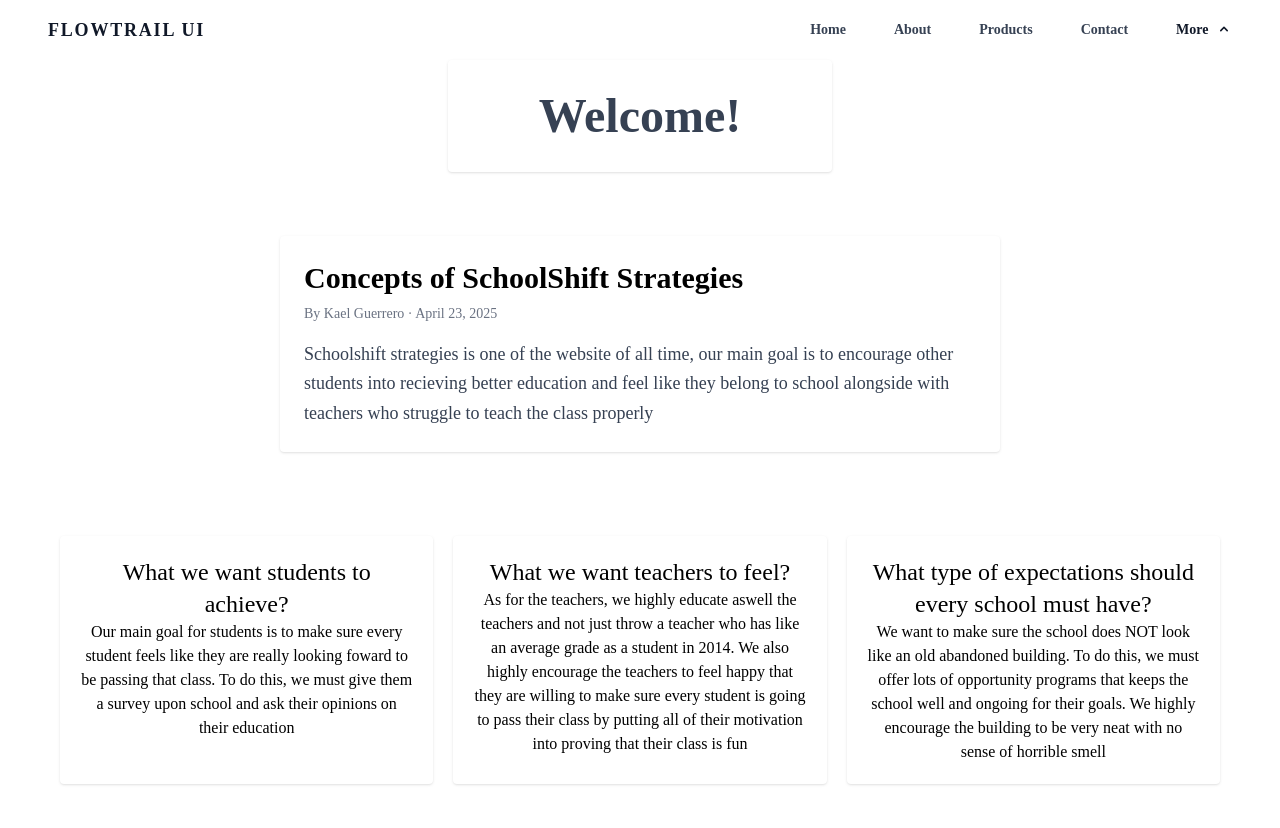
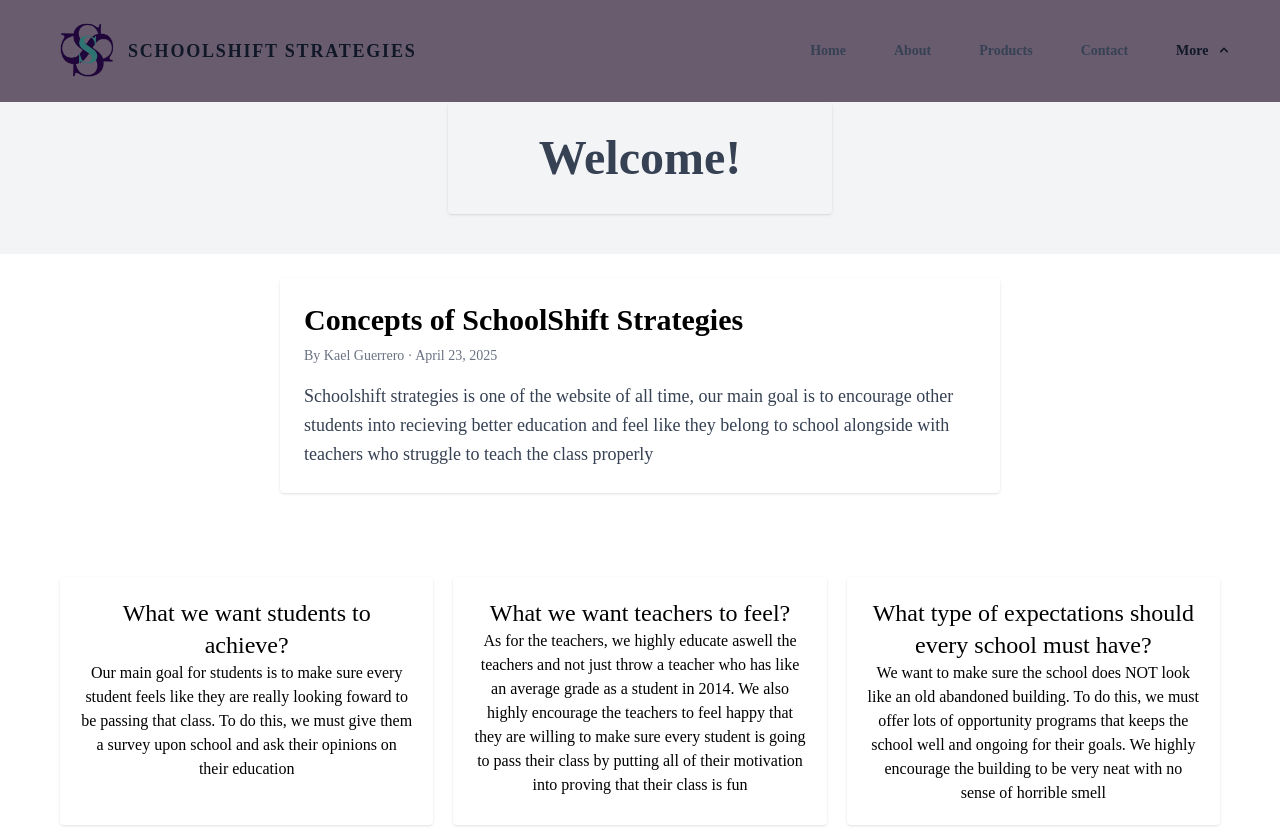
Before and after one commit to Brooklyn-STEAM/schoolshift, a website built with Vite: page src/pages/index.html in a window 1280 px wide. Shown: the top 828 px of the page. Built offline with nearby package versions, Linux system fonts and the light colour scheme; files whose address does not match are found by name.

Commit message:
color navbar

```diff
--- a/src/pages/index.html
+++ b/src/pages/index.html
@@ -10,10 +10,11 @@
     <script src="https://cdn.jsdelivr.net/gh/alpinejs/alpine@v2.x.x/dist/alpine.min.js" defer></script>
 <div class="min-h-screen">
     <div class="antialiased bg-gray-100 dark-mode:bg-gray-900">
-        <div class="w-full text-gray-700 bg-white dark-mode:text-gray-200 dark-mode:bg-gray-800">
-            <div x-data="{ open: true }" class="flex flex-col max-w-screen-xl px-4 mx-auto md:items-center md:justify-between md:flex-row md:px-6 lg:px-8">
+        <div class="w-full text-gray-700  dark-mode:text-gray-200 dark-mode:bg-gray-800">
+            <div x-data="{ open: true }" class="flex bg-mobster-700 flex-col max-w-screen-xl px-4 mx-auto md:items-center md:justify-between md:flex-row md:px-6 lg:px-8">
                 <div class="flex flex-row items-center justify-between p-4">
-                    <a href="#" class="text-lg font-semibold tracking-widest text-gray-900 uppercase rounded-lg dark-mode:text-white focus:outline-none focus:shadow-outline">Flowtrail UI</a>
+                  <img class=""src="src/assets/logobg.png" alt="SSS" width="80">
+                    <a href="#" class="text-lg font-semibold tracking-widest text-gray-900 uppercase rounded-lg dark-mode:text-white focus:outline-none focus:shadow-outline">SchoolShift Strategies</a>
                     <button class="rounded-lg md:hidden focus:outline-none focus:shadow-outline" @click="open = !open">
                     <svg fill="currentColor" viewBox="0 0 20 20" class="w-6 h-6">
                     <path x-show="!open" fill-rule="evenodd" d="M3 5a1 1 0 011-1h12a1 1 0 110 2H4a1 1 0 01-1-1zM3 10a1 1 0 011-1h12a1 1 0 110 2H4a1 1 0 01-1-1zM9 15a1 1 0 011-1h6a1 1 0 110 2h-6a1 1 0 01-1-1z" clip-rule="evenodd"></path>
```
